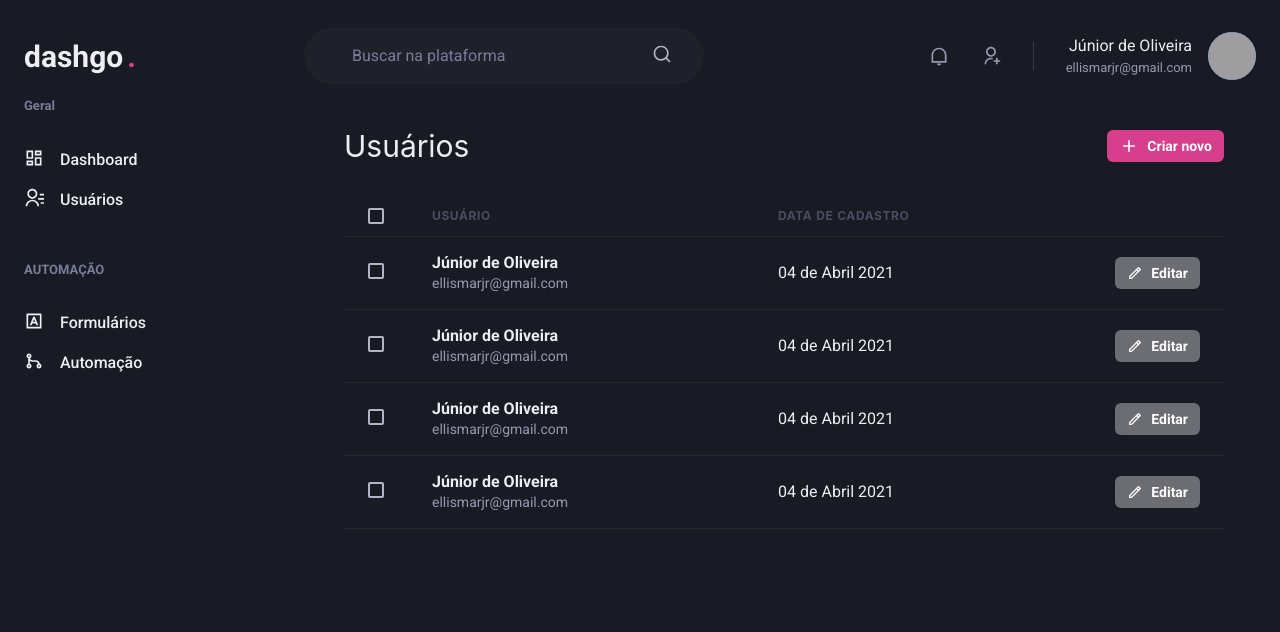
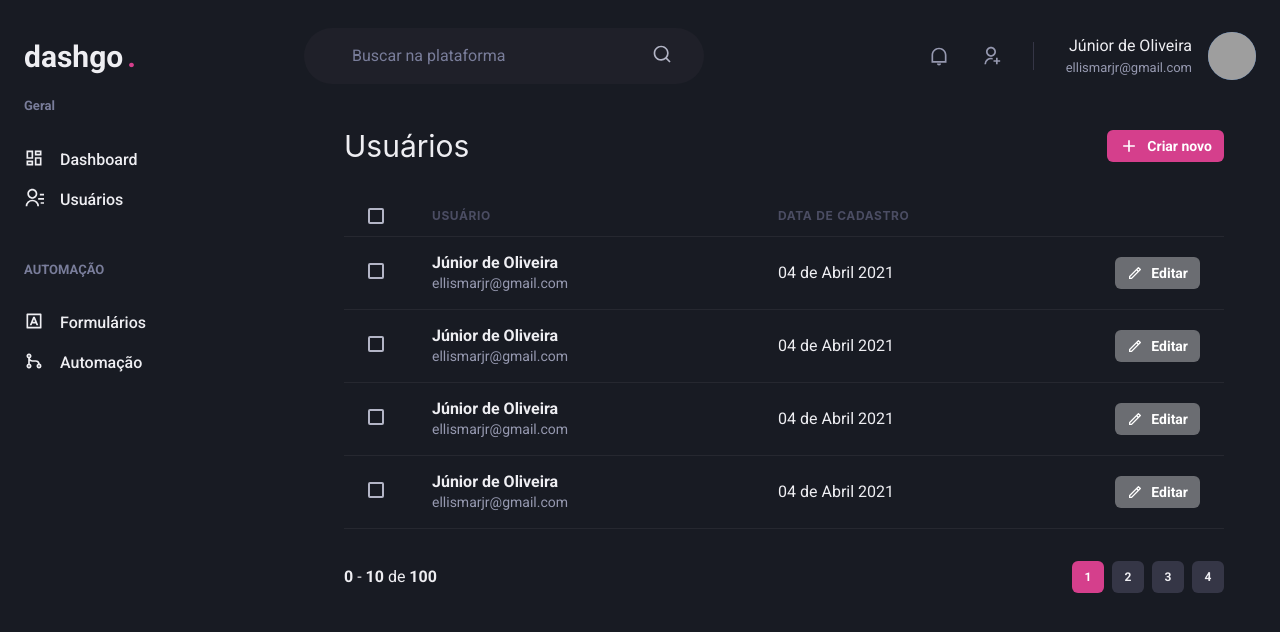
Before and after one commit to ellismarjr/dashgo, a Next.js app: page /users in a window 1280 px wide. Shown: the top 632 px of the page. Built offline with nearby package versions, Linux system fonts and the light colour scheme; grey boxes are pictures that could not be loaded.

Commit message:
User control

```diff
--- /dev/null
+++ b/src/components/Pagination.tsx
@@ -0,0 +1,65 @@
+import { Box, Button, Stack } from "@chakra-ui/react";
+
+export function Pagination() {
+  return (
+    <Stack
+      direction="row"
+      spacing="6"
+      mt="8"
+      justify="space-between"
+      align="center"
+    >
+      <Box>
+        <strong>0</strong> - <strong>10</strong> de <strong>100</strong>
+      </Box>
+      <Stack direction="row" spacing="2">
+        <Button
+          size="sm"
+          fontSize="xs"
+          width="4"
+          colorScheme="pink"
+          disabled
+          _disabled={{
+            bg: 'pink.500',
+            cursor: 'default'
+          }}
+        >
+          1
+      </Button>
+        <Button
+          size="sm"
+          fontSize="xs"
+          width="4"
+          bg="gray.700"
+          _hover={{
+            bg: 'gray.500'
+          }}
+        >
+          2
+      </Button>
+        <Button
+          size="sm"
+          fontSize="xs"
+          width="4"
+          bg="gray.700"
+          _hover={{
+            bg: 'gray.500'
+          }}
+        >
+          3
+      </Button>
+        <Button
+          size="sm"
+          fontSize="xs"
+          width="4"
+          bg="gray.700"
+          _hover={{
+            bg: 'gray.500'
+          }}
+        >
+          4
+      </Button>
+      </Stack>
+    </Stack>
+  );
+}
--- a/src/pages/users/index.tsx
+++ b/src/pages/users/index.tsx
@@ -2,6 +2,7 @@
 import { RiAddLine, RiPencilLine } from "react-icons/ri";
 
 import { Header } from "../../components/Header";
+import { Pagination } from "../../components/Pagination";
 import { Sidebar } from "../../components/Sidebar";
 
 export default function UserList() {
@@ -104,6 +105,8 @@
             </Tbody>
           </Table>
 
+          <Pagination />
+
         </Box>
       </Flex>
     </Box>
```
Also changed, not shown: src/pages/users/create.tsx (added, +52 -0 lines).
